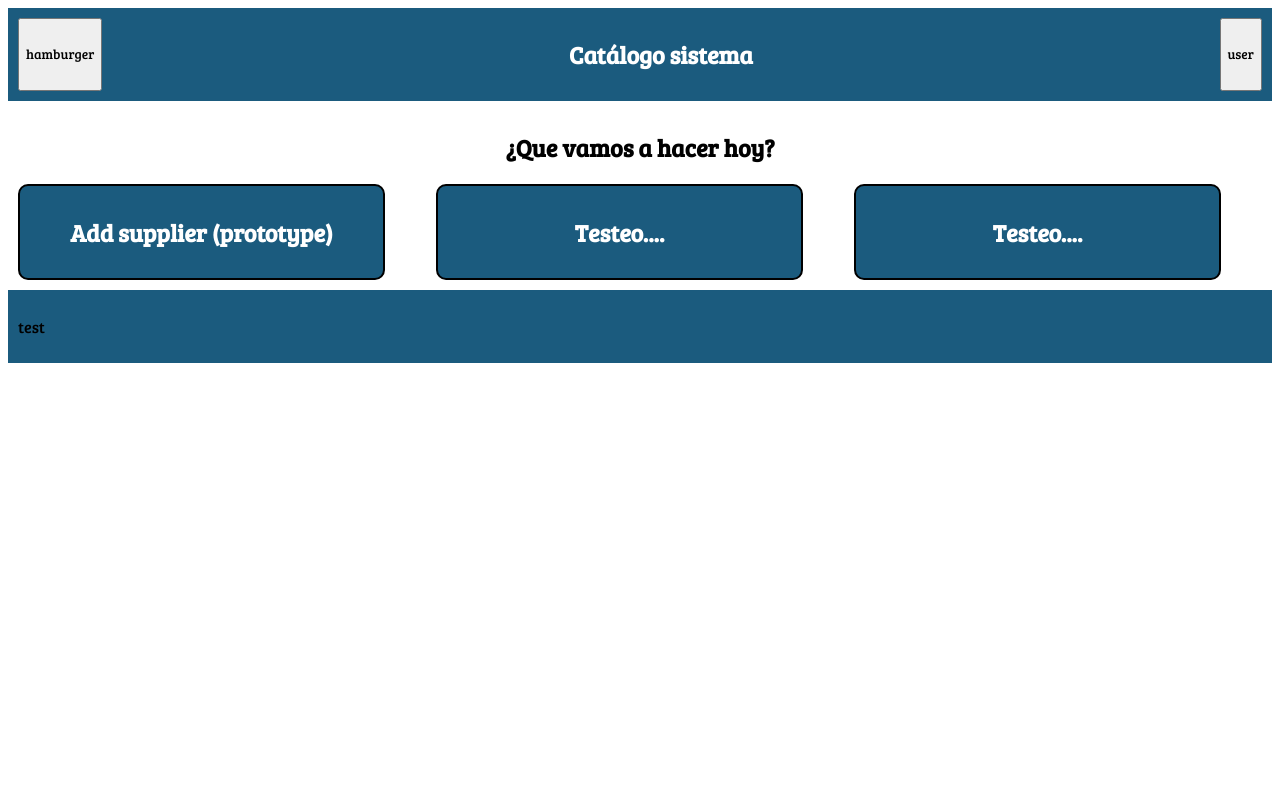
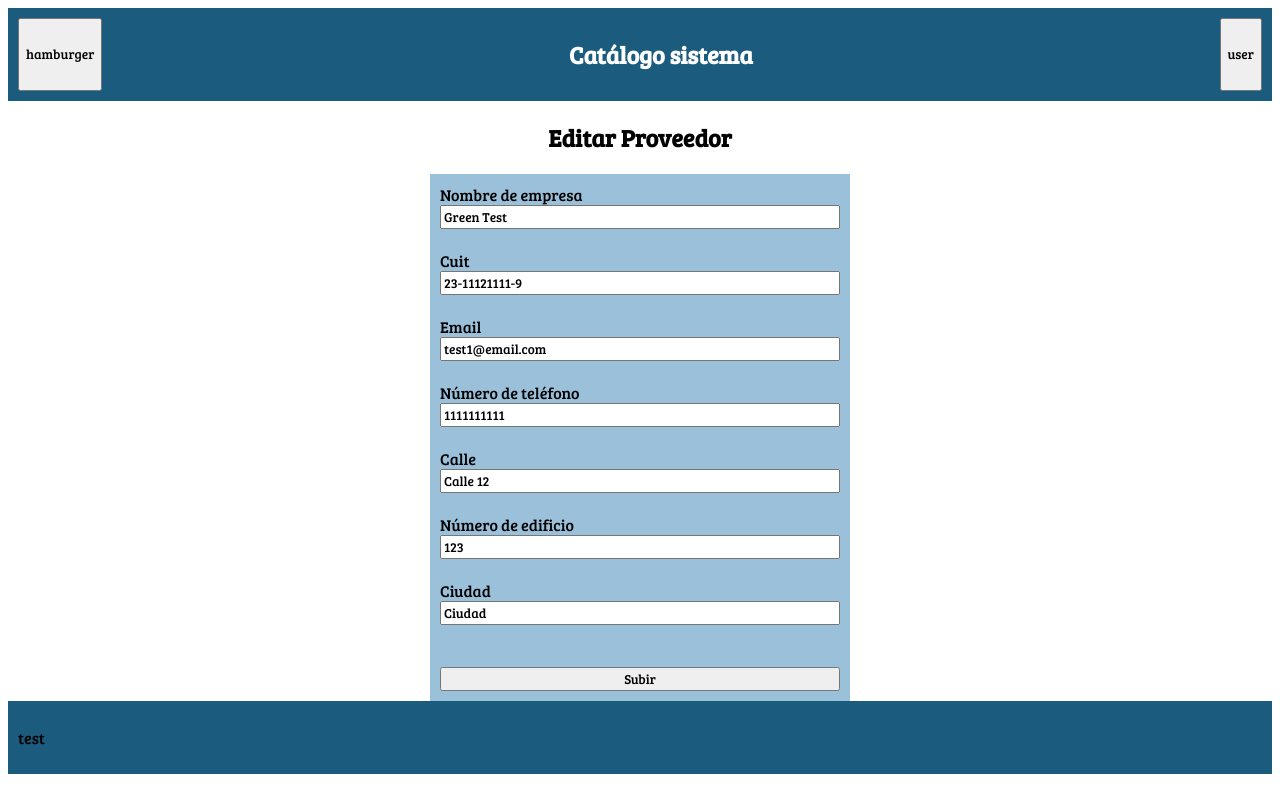
Before and after one commit to Tomy52/tp-prog-iv, an Angular app: page /form-suppliers/1 in a window 1280 px wide. Before the commit this address led to /main-menu. Built offline with nearby package versions, Linux system fonts and the light colour scheme.

Commit message:
(add, wip) more checks, made the form be used for modifying and adding, better visuals

```diff
--- a/src/app/app.config.ts
+++ b/src/app/app.config.ts
@@ -1,5 +1,5 @@
 import { ApplicationConfig, provideBrowserGlobalErrorListeners, provideZoneChangeDetection } from '@angular/core';
-import { provideRouter } from '@angular/router';
+import { provideRouter, withComponentInputBinding } from '@angular/router';
 
 import { routes } from './app.routes';
 import { provideHttpClient, withFetch } from '@angular/common/http';
@@ -8,6 +8,6 @@ export const appConfig: ApplicationConfig = {
   providers: [
     provideBrowserGlobalErrorListeners(),
     provideZoneChangeDetection({ eventCoalescing: true }),
-    provideRouter(routes),provideHttpClient(withFetch())
+    provideRouter(routes,withComponentInputBinding()),provideHttpClient(withFetch())
   ]
 };
--- a/src/app/components/sections/supplier/supplier-form-component/supplier-form-component.css
+++ b/src/app/components/sections/supplier/supplier-form-component/supplier-form-component.css
@@ -0,0 +1,20 @@
+article {
+    background-color: var(--color_secundario);
+
+    padding: 10px;
+}
+
+form {
+    /* se podria ver bien en mobile (con un poco de ajustes) */
+    display: grid;
+    justify-content: center;
+    grid-template-columns: repeat(1,minmax(400px,1fr));
+}
+
+.error {
+    color: red;
+}
+
+.error_border {
+    border: 2px dotted red;
+}
--- a/src/app/components/sections/supplier/supplier-form-component/supplier-form-component.html
+++ b/src/app/components/sections/supplier/supplier-form-component/supplier-form-component.html
@@ -1,38 +1,54 @@
-<section>
+<article>
     <form action="" (ngSubmit)="tellToBeDone()" [formGroup]="form">
         <label for="name">Nombre de empresa</label>
-        <input type="text" name="name" id="name" formControlName="companyName">
-        <br>
-        @if (isFieldInvalid("companyName")) {
-            <small>No es valido!!!!</small>
+        <input type="text" name="name" id="name" formControlName="companyName" [class.error_border]="isFieldInvalid('companyName')">
+        @if (isFieldInvalid("companyName") && wasFieldTouched("companyName")) {
+            <small class="error">No es valido</small>
         }
         <br>
         <label for="cuit">Cuit</label>
-        <input type="text" name="cuit" id="cuit" formControlName="cuit">
-
+        <input type="text" name="cuit" id="cuit" formControlName="cuit" [class.error_border]="isFieldInvalid('cuit')">
+        @if (isFieldInvalid("cuit") && wasFieldTouched("cuit")) {
+            <small class="error">No es valido</small>
+        }
 
         <br>
         <label for="email">Email</label>
-        <input type="email" name="email" id="email" formControlName="email">
-
+        <input type="email" name="email" id="email" formControlName="email" [class.error_border]="isFieldInvalid('email')">
+        @if (isFieldInvalid("email") && wasFieldTouched("email")) {
+            <small class="error">No es valido</small>
+        }
 
         <br>
         <label for="phone">Número de teléfono</label>
-        <input type="text" name="phone" id="phone" formArrayName="phone">
+        <input type="text" name="phone" id="phone" formControlName="phone" [class.error_border]="isFieldInvalid('phone')">
+        @if (isFieldInvalid("phone") && wasFieldTouched("phone")) {
+            <small class="error">No es valido</small>
+        }
 
         <br>
         <label for="street">Calle</label>
-        <input type="text" name="street" id="street" formControlName="street">
+        <input type="text" name="street" id="street" formControlName="street" [class.error_border]="isFieldInvalid('street')">
+        @if (isFieldInvalid("street") && wasFieldTouched("street")) {
+            <small class="error">No es valido</small>
+        }
 
         <br>
         <label for="number">Número de edificio</label>
-        <input type="text" name="number" id="number" formControlName="number">
+        <input type="text" name="number" id="number" formControlName="number" [class.error_border]="isFieldInvalid('number')">
+        @if (isFieldInvalid("number") && wasFieldTouched("number")) {
+            <small class="error">No es valido</small>
+        }
 
         <br>
         <label for="city">Ciudad</label>
-        <input type="text" name="city" id="city" formControlName="city">
+        <input type="text" name="city" id="city" formControlName="city" [class.error_border]="isFieldInvalid('city')">
+        @if (isFieldInvalid("city") && wasFieldTouched("city")) {
+            <small class="error">No es valido</small>
+        }
+
 
         <br><br>
         <input type="submit" value="Subir" [disabled]="!isValid()">
     </form>
-</section>
+</article>
--- a/src/app/components/sections/supplier/supplier-form-component/supplier-form-component.ts
+++ b/src/app/components/sections/supplier/supplier-form-component/supplier-form-component.ts
@@ -16,13 +16,13 @@ export class SupplierFormComponent {
 
 
   form = this.form_builder.group({
-    companyName: ['test',[Validators.required]],
-    cuit: ['aaa',[Validators.required]],
-    email: ['zz',[Validators.required,Validators.email]],
-    phone: ['z',[Validators.required]],
-    street: ['xx',[Validators.required]],
-    number: ['cc',[Validators.required]],
-    city: ['vv',[Validators.required]]
+    companyName: ['Green Test',[Validators.required,Validators.minLength(3)]],
+    cuit: ['23-11121111-9',[Validators.required,Validators.pattern("^(20|23|27|30|33)([0-9]{9}|-[0-9]{8}-[0-9]{1})$")]],
+    email: ['test1@email.com',[Validators.required,Validators.email]],
+    phone: ['1111111111',[Validators.required/*,Validators.pattern("/^\d{3}-\d{3}-\d{4}$/")*/]], // alguna idea de un regex que funcione en js que funcione igual que el de java????
+    street: ['Calle 12',[Validators.required,Validators.minLength(3),Validators.maxLength(50)]],
+    number: ['123',[Validators.required,Validators.minLength(2),Validators.maxLength(5),Validators.pattern("\\d+")]],
+    city: ['Ciudad',[Validators.required,Validators.minLength(3),Validators.maxLength(50),Validators.pattern("^[a-zA-ZáéíóúÁÉÍÓÚñÑ\s]+$")]]
   })
 
 
@@ -60,7 +60,7 @@ export class SupplierFormComponent {
   }
 
 
-  isFieldInvalid(field_name:string)
+  isFieldInvalid(field_name:string) : undefined | boolean
   {
     let field = this.form.get(field_name)
 
--- /dev/null
+++ b/src/app/components/sections/supplier/supplier-form-section/supplier-form-section.css
@@ -0,0 +1,6 @@
+section {
+    display: flex;
+    flex-direction: column;
+    justify-content: center;
+    align-items: center;
+}
--- /dev/null
+++ b/src/app/components/sections/supplier/supplier-form-section/supplier-form-section.html
@@ -0,0 +1,4 @@
+<section>
+    <h2 [textContent]="id() ? 'Editar Proveedor' : 'Agregar Proveedor'">  </h2>
+    <app-supplier-form-component (data_sig)="finishForm($event)" />
+</section>
--- /dev/null
+++ b/src/app/components/sections/supplier/supplier-form-section/supplier-form-section.ts
@@ -0,0 +1,48 @@
+import { Component, inject, input } from '@angular/core';
+import { SupplierService } from '../../../../services/supplier-service';
+import { Supplier } from '../../../../interfaces/supplier';
+import { SupplierFormComponent } from "../supplier-form-component/supplier-form-component";
+
+@Component({
+  selector: 'app-supplier-form-section',
+  imports: [SupplierFormComponent],
+  templateUrl: './supplier-form-section.html',
+  styleUrl: './supplier-form-section.css'
+})
+export class SupplierFormSection {
+  supplier_service = inject(SupplierService)
+
+  id = input<string>();
+
+
+  finishForm(event:Partial<Supplier>)
+  {
+    if(this.id() == undefined)
+    {
+      this.upload(event);
+    } else {
+      this.update(event);
+    }
+  }
+
+  upload(event:Partial<Supplier>)
+  {
+    console.log("uploading")
+
+    this.supplier_service.addSupplier(event).subscribe({
+      next: (o) => console.log("success!"),
+      error: (e) => console.error("error :( \n" + e)
+    })
+  }
+
+  update(event:Partial<Supplier>)
+  {
+    console.log("editing")
+
+    this.supplier_service.updateSupplier(this.id()!,event).subscribe({
+      next: (o) => console.log("success!"),
+      error: (e) => console.error("Error :( \n" + e)
+    })
+  }
+
+}
--- a/src/app/components/sections/supplier/supplier-upload-section/supplier-upload-section.html
+++ /dev/null
@@ -1 +0,0 @@
-<app-supplier-form-component (data_sig)="uploadSupplier($event)"/>
--- a/src/app/components/sections/supplier/supplier-upload-section/supplier-upload-section.ts
+++ /dev/null
@@ -1,25 +0,0 @@
-import { Component, inject } from '@angular/core';
-import { SupplierFormComponent } from "../supplier-form-component/supplier-form-component";
-import { Supplier } from '../../../../interfaces/supplier';
-import { SupplierService } from '../../../../services/supplier-service';
-
-@Component({
-  selector: 'app-supplier-upload-section',
-  imports: [SupplierFormComponent],
-  templateUrl: './supplier-upload-section.html',
-  styleUrl: './supplier-upload-section.css'
-})
-export class SupplierUploadSection {
-  supplier_service = inject(SupplierService)
-
-  uploadSupplier(event:Partial<Supplier>)
-  {
-
-    console.log(event)
-
-    this.supplier_service.addSupplier(event).subscribe({
-      next: (o) => console.log("success!"),
-      error: (e) => console.error("error :( \n" + e)
-    })
-  }
-}
--- a/src/app/services/supplier-service.ts
+++ b/src/app/services/supplier-service.ts
@@ -17,4 +17,8 @@ export class SupplierService {
   getSupplier(id:number) { // for modifying...
     return this.http.get(this.url + `/${id}`)
   }
+
+  updateSupplier(id:string, supplier:Partial<Supplier>) {
+    return this.http.put(this.url + `/${Number(id)}`,supplier)
+  }
 }
```
Also changed, not shown: src/app/app.routes.ts (+6 -4 lines), src/app/components/sections/supplier/supplier-upload-section/supplier-upload-section.css (deleted).
